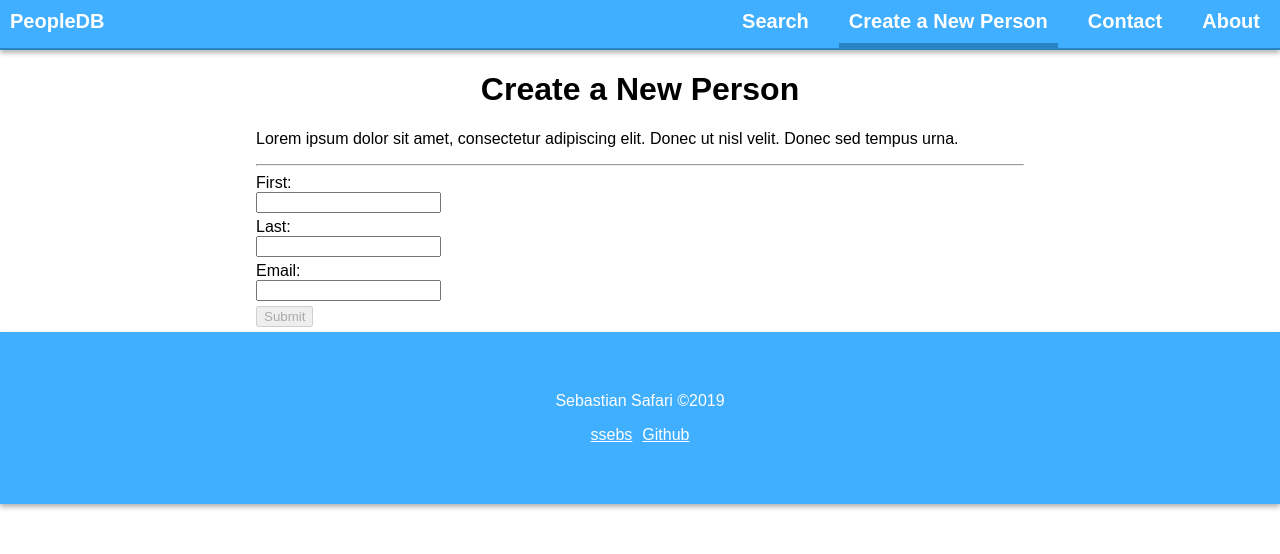
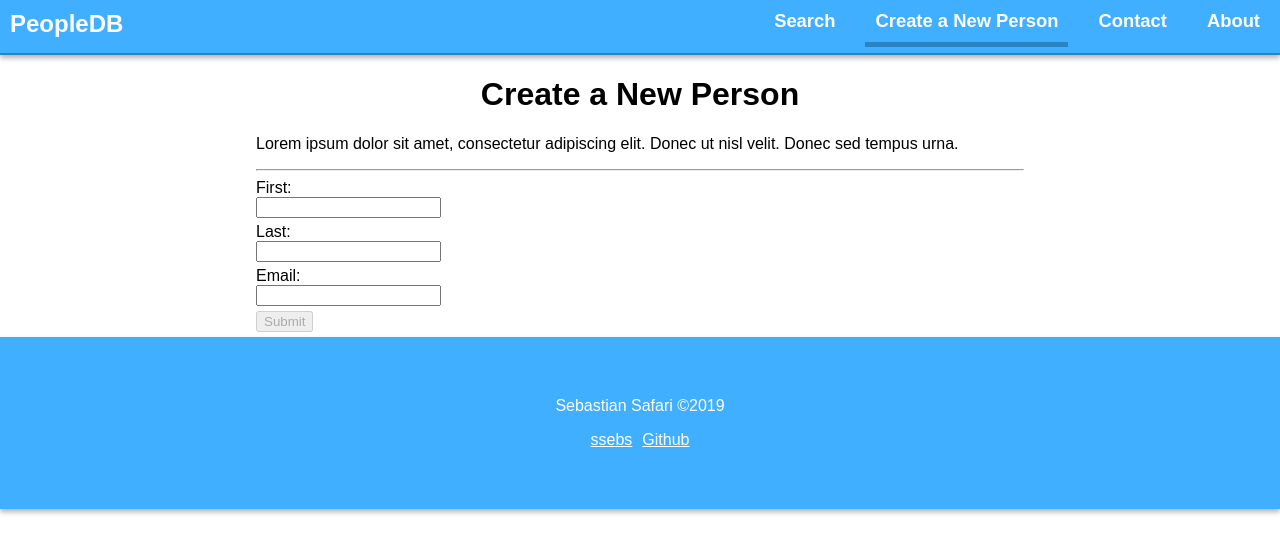
Before and after one commit to ssebs/PeopleDB-py-angular, an Angular app in the folder peopledb/: page /create in a window 1280 px wide. Shown: the top 554 px of the page. Built offline with nearby package versions, Linux system fonts and the light colour scheme.

Commit message:
get working, with error check for invalid id

```diff
--- a/peopledb/src/app/header/header.component.scss
+++ b/peopledb/src/app/header/header.component.scss
@@ -11,7 +11,7 @@ header {
 }
 a {
   font-weight: bold;
-  font-size: 1.25em;
+  font-size: 1.15em;
   margin: 0px 10px;
   float: right;
   padding: 10px;
@@ -24,6 +24,7 @@ a {
   margin-left: 0px;
   float: left;
   border-bottom: 5px solid transparent;
+  font-size: 1.5em;
 }
 .active {
   border-bottom: 5px solid $secondaryColor;
--- a/peopledb/src/app/person-detail/person-detail.component.ts
+++ b/peopledb/src/app/person-detail/person-detail.component.ts
@@ -1,7 +1,7 @@
 import { Component, OnInit } from '@angular/core';
 import { FormBuilder, Validators } from '@angular/forms';
 import { PersonService } from '../person.service';
-import { ActivatedRoute, ParamMap } from '@angular/router';
+import { ActivatedRoute, ParamMap, Router } from '@angular/router';
 import { Person } from '../person';
 
 @Component({
@@ -23,7 +23,8 @@ export class PersonDetailComponent implements OnInit {
   constructor(
     private fb: FormBuilder,
     private prsnSvc: PersonService,
-    private route: ActivatedRoute
+    private route: ActivatedRoute,
+    private router: Router
   ) { }
 
   ngOnInit() {
@@ -31,6 +32,10 @@ export class PersonDetailComponent implements OnInit {
     this.route.paramMap.subscribe(
       (params: ParamMap) =>
         this.prsnSvc.getPerson(+params.get('id')).subscribe(pers => {
+          if (Object.keys(pers).length === 0) {
+            // window.alert("No user with that id!");
+            this.router.navigateByUrl("/home");
+          }
 
           this.person = pers;
           this.personForm.controls.first.setValue(pers.first);
--- a/peopledb/src/app/person.service.ts
+++ b/peopledb/src/app/person.service.ts
@@ -18,14 +18,12 @@ export class PersonService {
   }
 
   getPerson(id: number): Observable<Person> {
-    // const tmp = new Person("john", "Smith", "eml@ssebs.com");
-    // return of(tmp);
-    return this.http.get<Person>(`${this.baseUrl}/people/${id}`)
+    console.log(`Getting person with id: ${id}`);
+    return this.http.get<Person>(`${this.baseUrl}/people/${id}`);
   }
 
   createPerson(person: Person): Observable<Object> {
     console.log("Creating new person!");
-    console.log(person);
     return this.http.post(`${this.baseUrl}/people/create`, person);
   }
 
```
